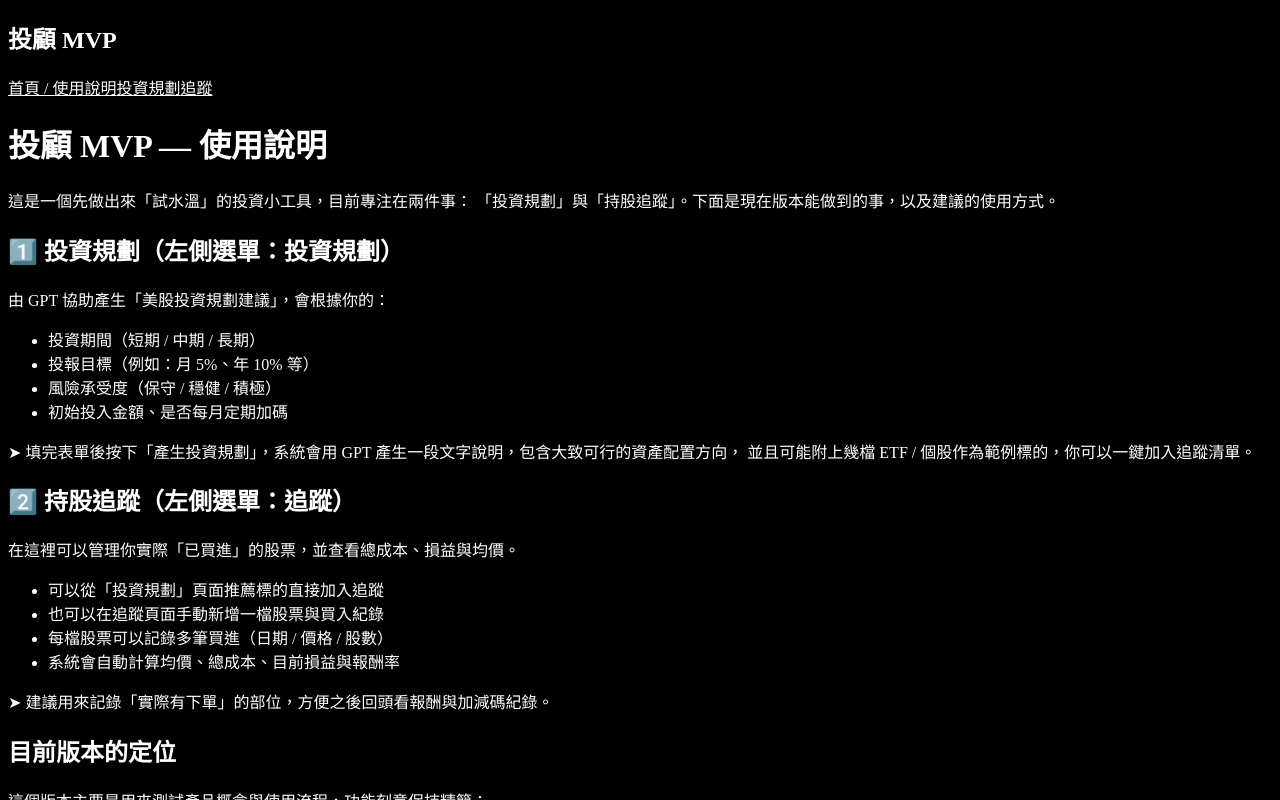
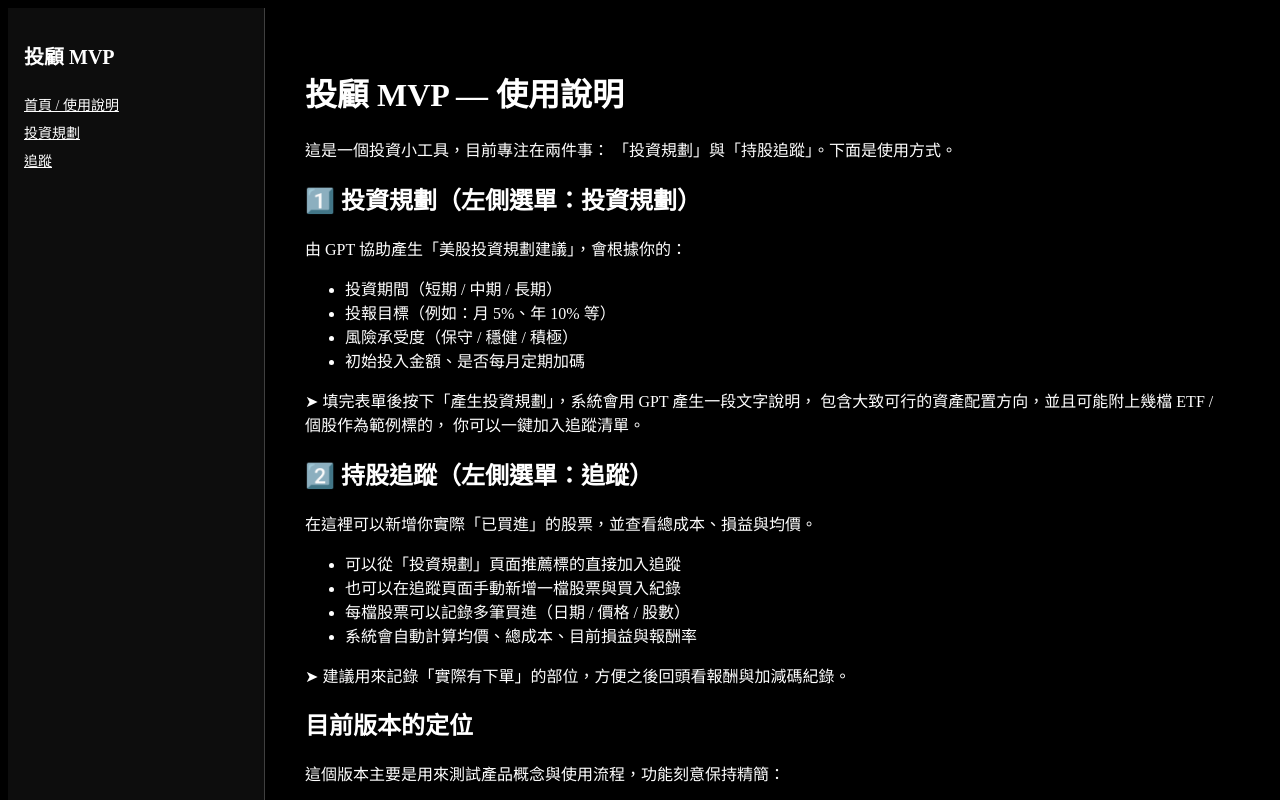
Before and after one commit to TrevorJobuTupaki/advisor-mvp, a Next.js app: page / in a window 1280 px wide. Shown: the top 800 px of the page. Built offline with nearby package versions, Linux system fonts and the light colour scheme.

Commit message:
force sidebar layout with inline styles

```diff
--- a/app/globals.css
+++ b/app/globals.css
@@ -1,5 +1,6 @@
 /* ===== 全站強制黑底白字 ===== */
-html, body {
+html,
+body {
   background-color: #000 !important;
   color: #fff !important;
 }
@@ -9,24 +10,10 @@
 }
 
 /* 讓 input 文字也固定為白色 */
-input, select, textarea {
+input,
+select,
+textarea {
   background-color: #111 !important;
   color: #fff !important;
   border-color: #333 !important;
 }
-/* ===== 全站強制黑底白字 ===== */
-html, body {
-  background-color: #000 !important;
-  color: #fff !important;
-}
-
-* {
-  color: inherit !important;
-}
-
-/* 讓 input 文字也固定為白色 */
-input, select, textarea {
-  background-color: #111 !important;
-  color: #fff !important;
-  border-color: #333 !important;
-}
--- a/app/layout.tsx
+++ b/app/layout.tsx
@@ -1,3 +1,4 @@
+// app/layout.tsx
 import "./globals.css";
 import type { Metadata } from "next";
 import type { ReactNode } from "react";
@@ -15,12 +16,38 @@
 }) {
   return (
     <html lang="zh-Hant">
-      <body className="min-h-screen bg-neutral-950 text-neutral-100 flex">
+      {/* body 只管背景 & 文字顏色，不處理 flex 排版 */}
+      <body className="min-h-screen bg-neutral-950 text-neutral-100">
+        {/* 這個 wrapper 用「行內 style」強制左右排版 */}
+        <div
+          style={{
+            minHeight: "100vh",
+            display: "flex",
+            flexDirection: "row",
+          }}
+        >
           {/* 左側側邊欄 */}
-        <aside className="w-56 border-r border-neutral-800 bg-neutral-900/60 p-4 flex flex-col">
-          <h1 className="text-xl font-bold mb-6">投顧 MVP</h1>
+          <aside
+            style={{
+              width: "14rem", // 約等於 w-56
+              borderRight: "1px solid rgba(64,64,64,1)",
+              backgroundColor: "rgba(23,23,23,0.6)",
+              padding: "1rem",
+              display: "flex",
+              flexDirection: "column",
+            }}
+          >
+            <h1
+              style={{
+                fontSize: "1.25rem",
+                fontWeight: 700,
+                marginBottom: "1.5rem",
+              }}
+            >
+              投顧 MVP
+            </h1>
 
-          <nav className="flex flex-col gap-2 text-sm">
+            <nav style={{ display: "flex", flexDirection: "column", gap: "0.5rem", fontSize: "0.875rem" }}>
               <Link
                 href="/"
                 className="px-3 py-2 rounded hover:bg-neutral-800 hover:text-white transition-colors"
@@ -44,10 +71,17 @@
             </nav>
           </aside>
 
-        {/* 主內容區 */}
-        <main className="flex-1 p-6">
+          {/* 右側主內容區 */}
+          <main
+            style={{
+              flex: 1,
+              padding: "2.5rem",
+              overflowY: "auto",
+            }}
+          >
             {children}
           </main>
+        </div>
       </body>
     </html>
   );
--- a/app/page.tsx
+++ b/app/page.tsx
@@ -1,15 +1,19 @@
+// app/page.tsx
 export default function Home() {
   return (
-    <main className="p-10 text-white max-w-3xl mx-auto leading-relaxed">
+    <div className="text-white max-w-3xl mx-auto leading-relaxed">
       <h1 className="text-4xl font-bold mb-6">投顧 MVP — 使用說明</h1>
 
       <p className="text-lg text-neutral-300 mb-8">
-        這是一個先做出來「試水溫」的投資小工具，目前專注在兩件事：
-        「投資規劃」與「持股追蹤」。下面是現在版本能做到的事，以及建議的使用方式。
+        這是一個投資小工具，目前專注在兩件事：
+        「投資規劃」與「持股追蹤」。下面是使用方式。
       </p>
 
+      {/* 下面內容照你原本那份（我已經幫你保留） */}
       <section className="mb-8">
-        <h2 className="text-2xl font-semibold mb-3">1️⃣ 投資規劃（左側選單：投資規劃）</h2>
+        <h2 className="text-2xl font-semibold mb-3">
+          1️⃣ 投資規劃（左側選單：投資規劃）
+        </h2>
         <p className="text-neutral-300 mb-2">
           由 GPT 協助產生「美股投資規劃建議」，會根據你的：
         </p>
@@ -20,15 +24,18 @@
           <li>初始投入金額、是否每月定期加碼</li>
         </ul>
         <p className="text-neutral-400 text-sm">
-          ➤ 填完表單後按下「產生投資規劃」，系統會用 GPT 產生一段文字說明，包含大致可行的資產配置方向，
-          並且可能附上幾檔 ETF / 個股作為範例標的，你可以一鍵加入追蹤清單。
+          ➤ 填完表單後按下「產生投資規劃」，系統會用 GPT 產生一段文字說明，
+          包含大致可行的資產配置方向，並且可能附上幾檔 ETF / 個股作為範例標的，
+          你可以一鍵加入追蹤清單。
         </p>
       </section>
 
       <section className="mb-8">
-        <h2 className="text-2xl font-semibold mb-3">2️⃣ 持股追蹤（左側選單：追蹤）</h2>
+        <h2 className="text-2xl font-semibold mb-3">
+          2️⃣ 持股追蹤（左側選單：追蹤）
+        </h2>
         <p className="text-neutral-300 mb-2">
-          在這裡可以管理你實際「已買進」的股票，並查看總成本、損益與均價。
+          在這裡可以新增你實際「已買進」的股票，並查看總成本、損益與均價。
         </p>
         <ul className="list-disc list-inside text-neutral-300 text-sm space-y-1 mb-2">
           <li>可以從「投資規劃」頁面推薦標的直接加入追蹤</li>
@@ -54,8 +61,9 @@
       </section>
 
       <p className="text-neutral-500 text-sm">
-        建議從左側選單依序點選「投資規劃 → 追蹤」實際操作一次，看這樣的流程是否符合你的使用習慣。
+        建議從左側選單依序點選「投資規劃 → 追蹤」實際操作一次，
+        看這樣的流程是否符合你的使用習慣。
       </p>
-    </main>
+    </div>
   );
 }
```
Lines whose indentation alone changed are shown as unchanged.
